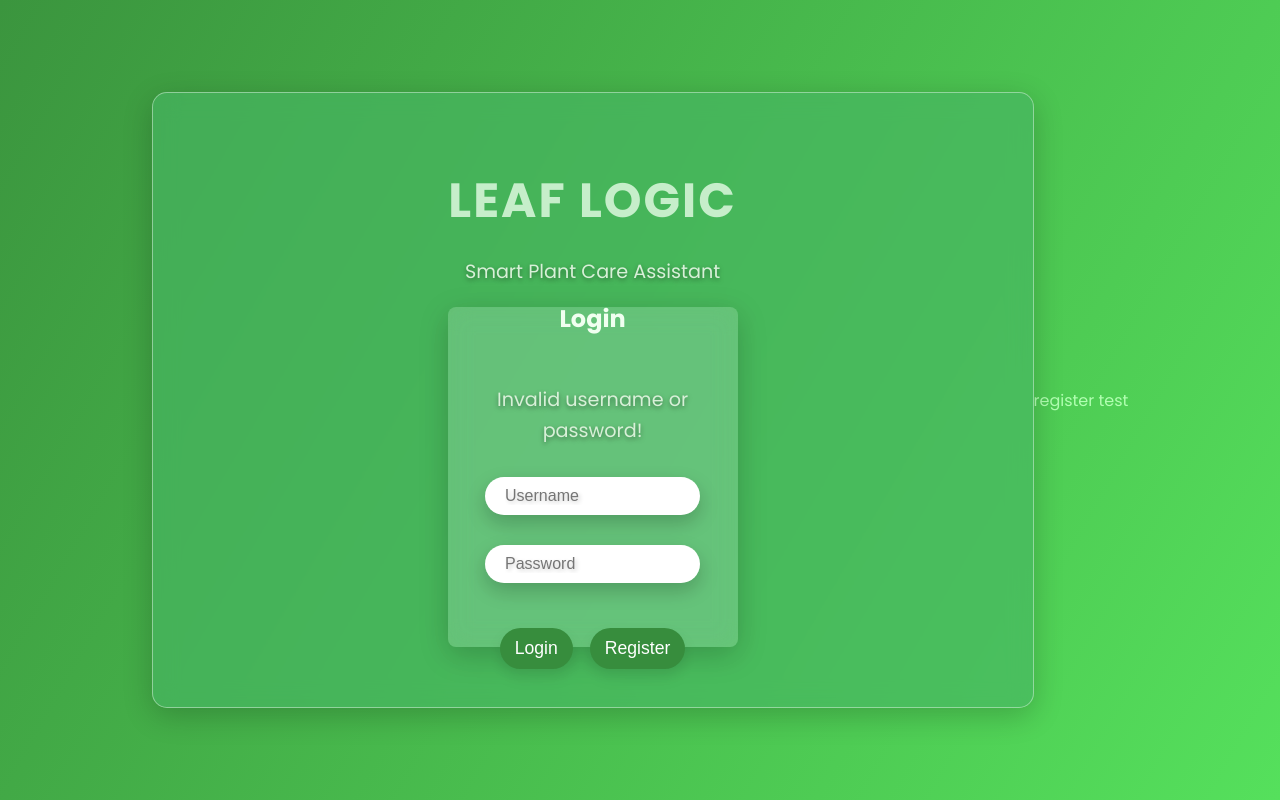
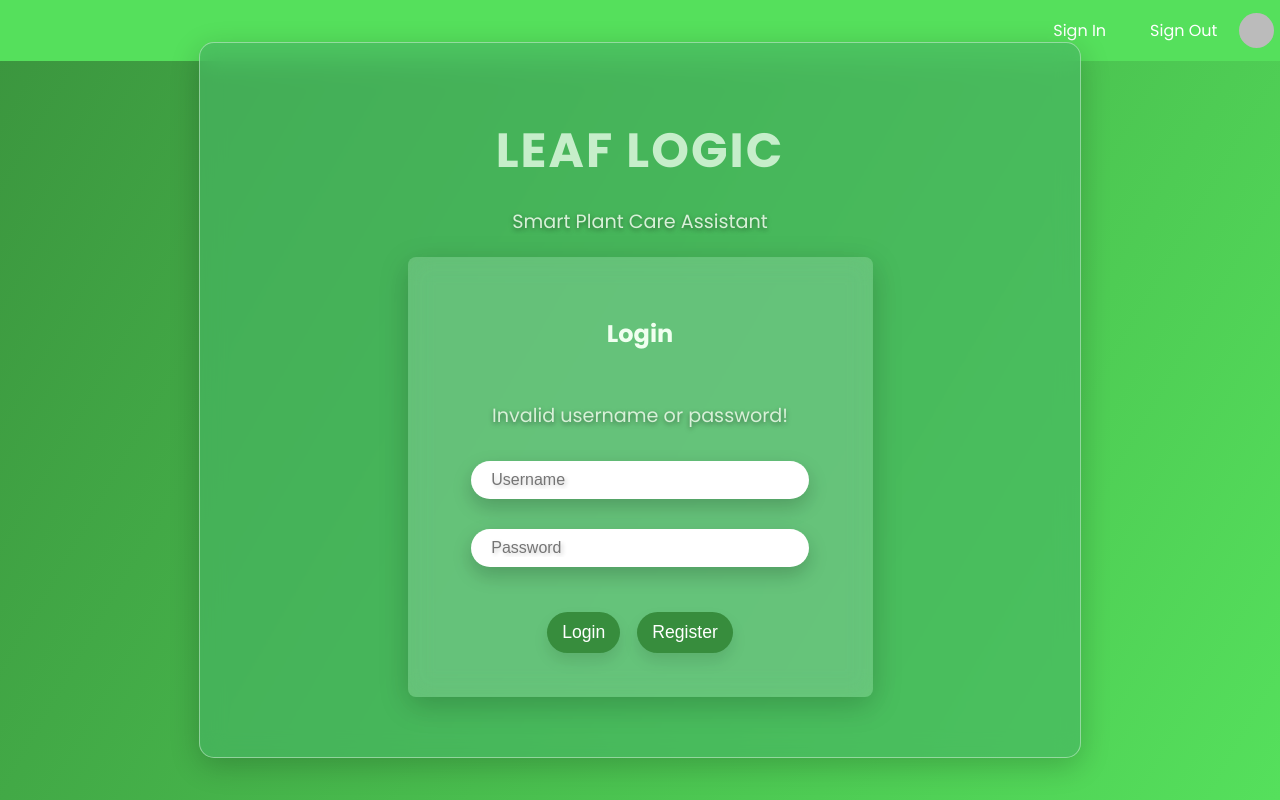
Before and after one commit to TubAleeLo/Software-Engineering-Project, a plain HTML site: page src/index.html in a window 1280 px wide. Drawn offline with Linux system fonts and the light colour scheme.

Commit message:
Nav Bar and Account State Manipulation

```diff
--- a/src/auth.js
+++ b/src/auth.js
@@ -9,13 +9,15 @@ function validatePassword(event) {
     // Password should contain at least one letter, one number, and one special character
     const passwordRegex = /^(?=.*[A-Za-z])(?=.*\d)(?=.*[@$!%*?&])[A-Za-z\d@$!%*?&]{6,}$/;
     if (!passwordRegex.test(password)) {
-        message.textContent = 'Password must 6 characters long and contain at least one letter, number, and special character';
+        message.style.color = 'red';
+        message.textContent = 'Password must 6 characters long, contain a letter, a number, and special character';
         event.preventDefault();
         return false;
     }
 
     // Check if passwords match
     if (password !== confirmPassword) {
+        message.style.color = 'red';
         message.textContent = 'Passwords do not match.';
         return false;
     }
@@ -61,7 +63,7 @@ signupForm.addEventListener('submit', (e) => {
         // User Creation
         auth.createUserWithEmailAndPassword(email, password).then(cred => {
             const user = cred.user;
-            window.location.href = "index.html"; // TODO: change to main application page, after it is made ofc
+           // window.location.href = "index.html"; // TODO: change to main application page, after it is made ofc
         })
         .catch((error) => {
             const errorCode = error.code;
--- a/src/index.html
+++ b/src/index.html
@@ -8,6 +8,14 @@
     <link rel="stylesheet" href="./styles/style.css">
 
   </head>
+
+  <nav class="navbar">
+    <div class="navbar-links">
+      <a href="#signIn">Sign In</a>
+      <a href="#signOut">Sign Out</a>
+      <div class="profile-icon"></div>
+    </div>
+  </nav>
 
   <body>
     <div class="container">
@@ -33,7 +41,7 @@
         <button type="button submit">Login</button>
 
         <!-- Create Account Button -->
-         <button type="button" id="create-account"> Register</button>
+         <button type="button" id="register" onclick="navToRegister()">Register</button>
       </div>
 
 
@@ -46,6 +54,5 @@
       <script src="./index.js"></script>
 
     </div>
-    <a href="./registerTest.html">register test</a>
   </body>
 </html>
--- a/src/index.js
+++ b/src/index.js
@@ -1,15 +1,3 @@
-import './styles/style.css'
-// Initialize a counter variable
-let count = 0;
-
-// Get references to the button and counter display
-const button = document.getElementById("times-clicked-button");
-
-// Add an event listener to the button for the 'click' event
-button.addEventListener("click", () => {
-    // Increment the counter
-    count++;
-
-    // Update the counter display
-    button.textContent = 'Times Clicked: ' + count;
-});
+const navToRegister = () => {
+    window.location.href = "./registerTest.html"
+}
--- a/src/styles/registerStyle.css
+++ b/src/styles/registerStyle.css
@@ -45,6 +45,7 @@ button {
   backdrop-filter: blur(12px); /* Increased blur for a softer look */
   background-color: rgba(252, 252, 252, 0.17);
   border: 1px #fff;
+  transition: background-color 0.3s ease;
 }
 
 input {
@@ -54,7 +55,7 @@ input {
 /* Style the form itself */
 form {
   display: flex;
-  gap: 10px;               /* Adds space between form elements */
+  gap: 10px;         /* Adds space between form elements */
   padding: 20px;
   border-radius: 8px;
 }
--- a/src/styles/style.css
+++ b/src/styles/style.css
@@ -2,6 +2,45 @@
 html {
   height: 100%;
 }
+
+/*Nav Bar Styles*/
+.navbar {
+  position: fixed;
+  display: flex;
+  flex-direction: row; /* Changed to row for horizontal layout */
+  justify-content: space-between; /* Spread elements across the navbar */
+  align-items: right;
+  top: 0;
+  left: 0;
+  width: 100%;
+  padding: 10px 20px;
+  background-color: #55e05c;
+}
+.navbar a {
+  color: white;
+  text-decoration: none;
+  margin: 0 10px;
+  padding: 8px 12px;
+  border-radius: 5px;
+  transition: background-color 0.3s ease;
+}
+.navbar a:hover {
+  background-color: #555;
+}
+.navbar .profile-icon {
+  width: 35px;
+  height: 35px;
+  margin-right: 2vw;
+  border-radius: 50%;
+  background-color: #bbb;
+  display: inline-block;
+}
+.navbar-links {
+  display: flex;
+  align-items: center;
+  margin-left: auto;
+}
+/*Nav Bar Styles*/
 
 body {
   font-family: 'Poppins', Roboto, sans-serif;
@@ -37,11 +76,12 @@ body {
   justify-content: center;  /* Center horizontally */
   text-align: center;
   align-items: center;      /* Center vertically */
-  max-height: 300px;            /* Full viewport height */
   margin-top: 20px;
   margin-bottom: 20px;
-  max-width: 250px;
-  box-shadow: 0 8px 30px rgba(0, 0, 0, 0.2);
+  min-height: 400px;            /* Full viewport height */
+  min-width: 295px;
+  max-width: 425px;
+  box-shadow: 0 8px 30px rgba(0, 0, 0, 0.2); /* Deeper shadow */
   backdrop-filter: blur(12px); /* Increased blur for a softer look */
   background-color: rgba(252, 252, 252, 0.17);
   border: 1px #fff;
```
Also changed, not shown: src/registerTest.html (+2 -1 lines).
